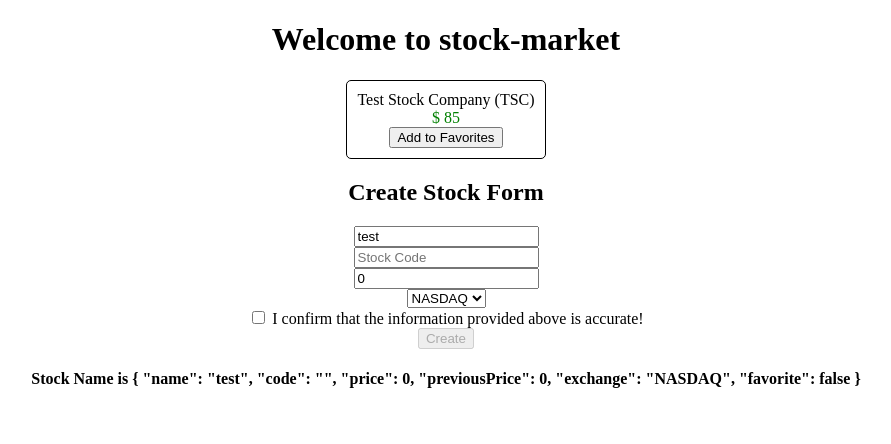
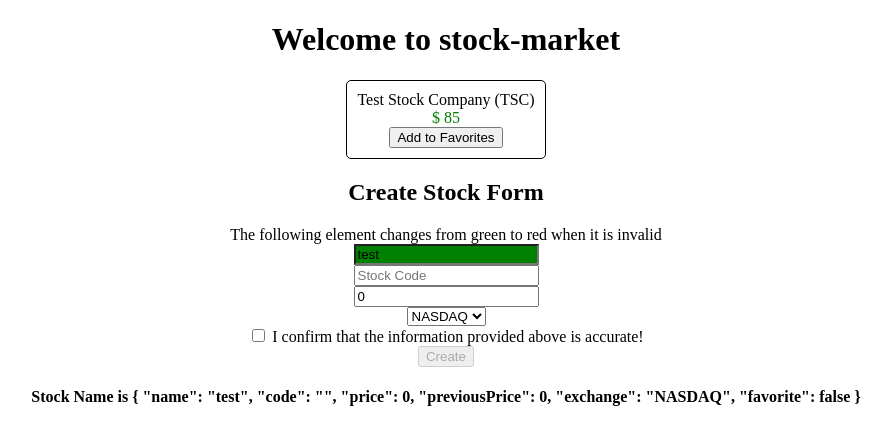
Before and after one commit to victor-arana/stock-market, an Angular app: page / in a window 1280 px wide. Shown: the top 444 px of the page, without its empty margins (194-1085 px from the left). Built offline with nearby package versions, Linux system fonts and the light colour scheme.

Commit message:
:lipstick: validation, add validation using native form validation

```diff
--- a/src/app/stock/create-stock/create-stock.component.css
+++ b/src/app/stock/create-stock/create-stock.component.css
@@ -0,0 +1,7 @@
+.stock-name .ng-valid{
+    background-color: green;
+}
+
+.stock-name .ng-invalid{
+    background-color: pink;
+}
--- a/src/app/stock/create-stock/create-stock.component.html
+++ b/src/app/stock/create-stock/create-stock.component.html
@@ -1,9 +1,16 @@
 <h2>Create Stock Form</h2>
 <div class="form-group">
     <form (ngSubmit)="createStock()">
+        <div>
+            The following element changes from green to red
+            when it is invalid
+        </div>
         <div class="stock-name">
-            <input type="text" placeholder="Stock Name"
-                    name="stockName" [(ngModel)]="stock.name">
+            <input type="text"
+                   placeholder="Stock Name"
+                   required
+                   name="stockName"
+                   [(ngModel)]="stock.name">
         </div>
         <div class="stock-code">
             <input type="text" placeholder="Stock Code"
```
